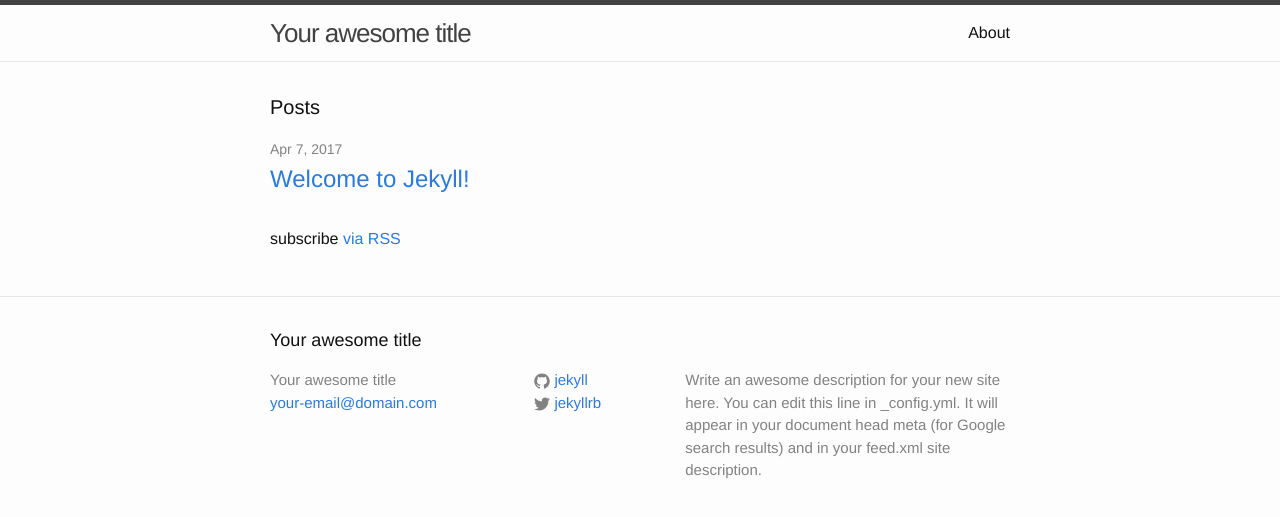
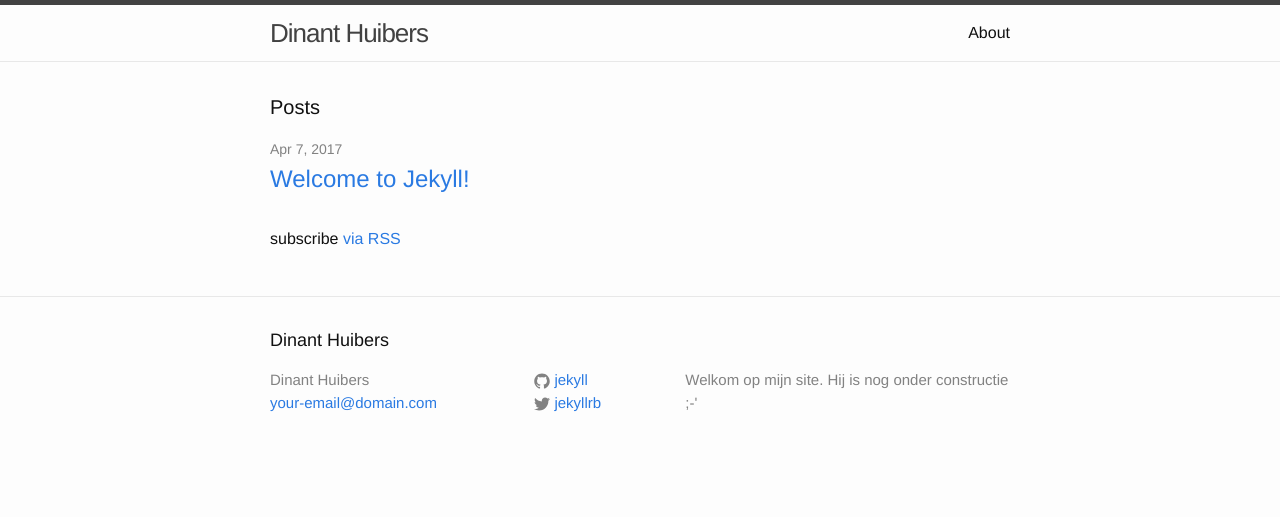
Before and after one commit to DinantHuibers/DinantHuibers.github.io, a Jekyll site: the page built from index.html, in a window 1280 px wide. Shown: the top 517 px of the page. Built offline with Jekyll 4.4.1, drawn with Linux system fonts in a browser that asks for light colours.

Commit message:
Update _config.yml

```diff
--- a/_config.yml
+++ b/_config.yml
@@ -6,12 +6,10 @@
 # 'jekyll serve'. If you change this file, please restart the server process.
 
 # Site settings
-title: Your awesome title
+title: Dinant Huibers
 email: your-email@domain.com
 description: > # this means to ignore newlines until "baseurl:"
-  Write an awesome description for your new site here. You can edit this
-  line in _config.yml. It will appear in your document head meta (for
-  Google search results) and in your feed.xml site description.
+ Welkom op mijn site. Hij is nog onder constructie ;-'
 baseurl: "" # the subpath of your site, e.g. /blog
 url: "http://yourdomain.com" # the base hostname & protocol for your site
 twitter_username: jekyllrb
```
